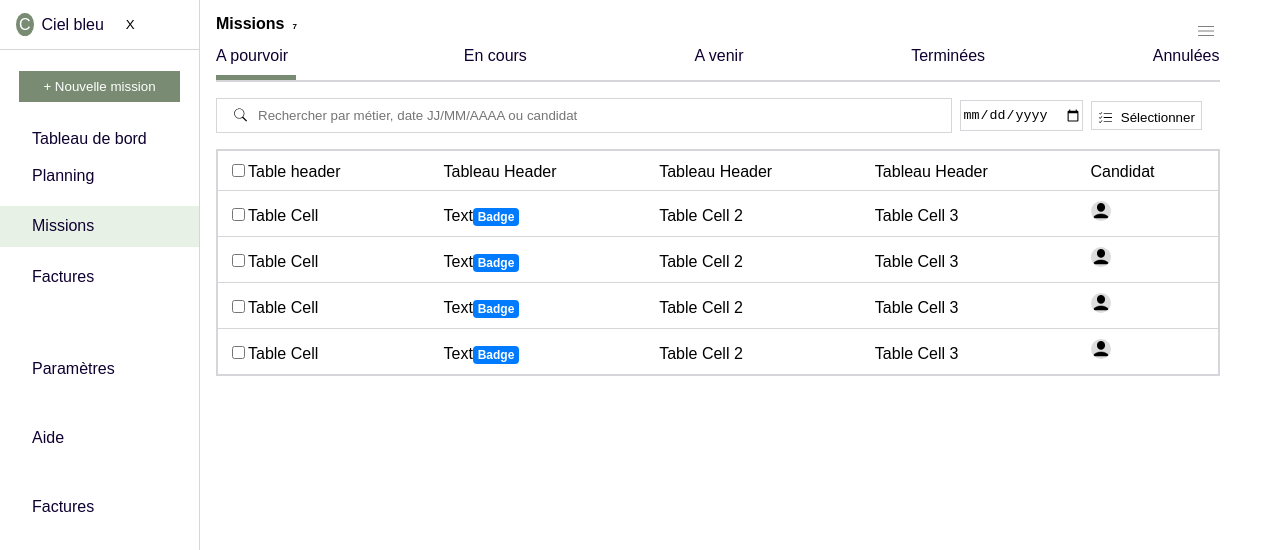
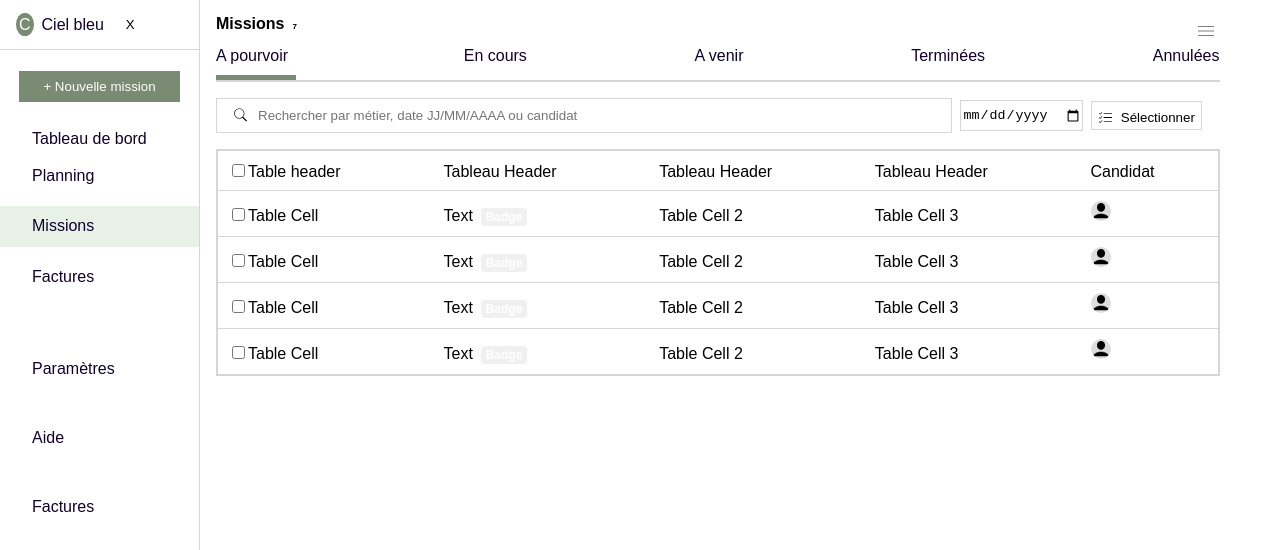
Before and after one commit to Sarah-Emidio/Missions, a React (Vite) app: page / in a window 1280 px wide. Shown: the top 550 px of the page. Built offline with nearby package versions, Linux system fonts and the light colour scheme.

Commit message:
changement de couleur pour les badges

```diff
--- a/src/Pages/Missions.js
+++ b/src/Pages/Missions.js
@@ -47,6 +47,9 @@ const Missions = () => {
                     </div>
                     <div className="mobile">
                         <Cards />
+                        <Cards />
+                        <Cards />
+                        <Cards />
                     </div>
                 </div>
             </div>
--- a/src/components/App/Cards/Cards.scss
+++ b/src/components/App/Cards/Cards.scss
@@ -35,7 +35,7 @@
     white-space: nowrap;
     vertical-align: baseline;
     border-radius: .25rem;
-    background-color: #007bff;
+    background-color: vars.$background_badge;
     color: white;
   }
 
--- a/src/components/App/Tables/Tables.scss
+++ b/src/components/App/Tables/Tables.scss
@@ -11,7 +11,6 @@
 
 
 .table__header {
-    // border: 2px solid vars.$border_grey;
     padding: 10px;
     text-align: left;
 }
@@ -20,7 +19,6 @@
     border-top: 1px solid vars.$border_grey;
     text-align: left;
     padding: 10px;
-    // height: 2rem;
 
     .table__img {
         border-radius: 5rem;
@@ -29,9 +27,10 @@
 }
 
 .badge {
+    margin-left: 0.5rem;
     font-size: 0.6rem;
     font-weight: 700;
     border-radius: 5rem;
-    background-color: vars.$font_badge;
-    color: white;
+    background-color: vars.$background_badge;
+    color: black;
 }
```
